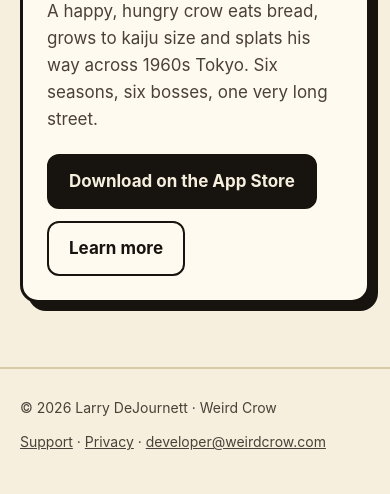
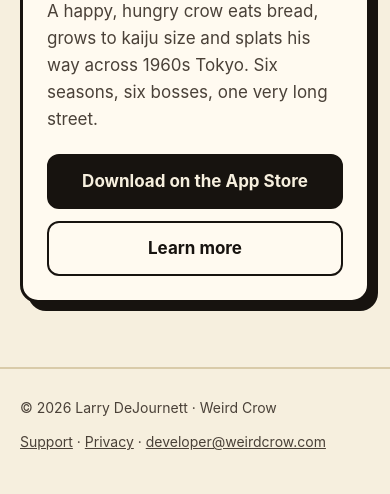
Before and after one commit to larrydejournett/weirdcrow.com, a plain HTML site: page index.html in a window 390 px wide. Shown: the part 790-1284 px from the top of the page. Drawn offline with Linux system fonts and the light colour scheme.

Commit message:
Phones: keep the game card and buttons inside the screen at larger text sizes
Co-Authored-By: Claude Opus 5.5 <noreply@anthropic.com>
Claude-Session: https://claude.ai/code/session_01L7hsCbAVrpwBAAPjU4b8uN

```diff
--- a/assets/style.css
+++ b/assets/style.css
@@ -51,6 +51,7 @@ img { max-width: 100%; display: block; }
 
 /* game feature card */
 .feature { margin: 32px 0 64px; background: var(--card); border: 3px solid var(--ink); border-radius: 18px; overflow: hidden; display: grid; grid-template-columns: 1.25fr 1fr; box-shadow: 8px 8px 0 var(--ink); }
+.feature > * { min-width: 0; }
 .feature-art { background: var(--sky); }
 .feature-art img { width: 100%; height: 100%; object-fit: cover; }
 .feature-body { padding: 32px; display: flex; flex-direction: column; gap: 14px; justify-content: center; }
@@ -102,6 +103,8 @@ details p { margin: 10px 0 0; color: var(--ink-soft); }
   .brand-logo { width: 40px; height: 40px; }
   .top .wrap { padding-left: 14px; padding-right: 14px; }
   .btn-primary small { display: none; }
+  .btn { white-space: normal; width: 100%; justify-content: center; text-align: center; }
+  .feature-body p { overflow-wrap: anywhere; }
   .feature { grid-template-columns: 1fr; }
   .feature-body { padding: 24px; }
   .feature-body .game-logo { width: 220px; }
```
